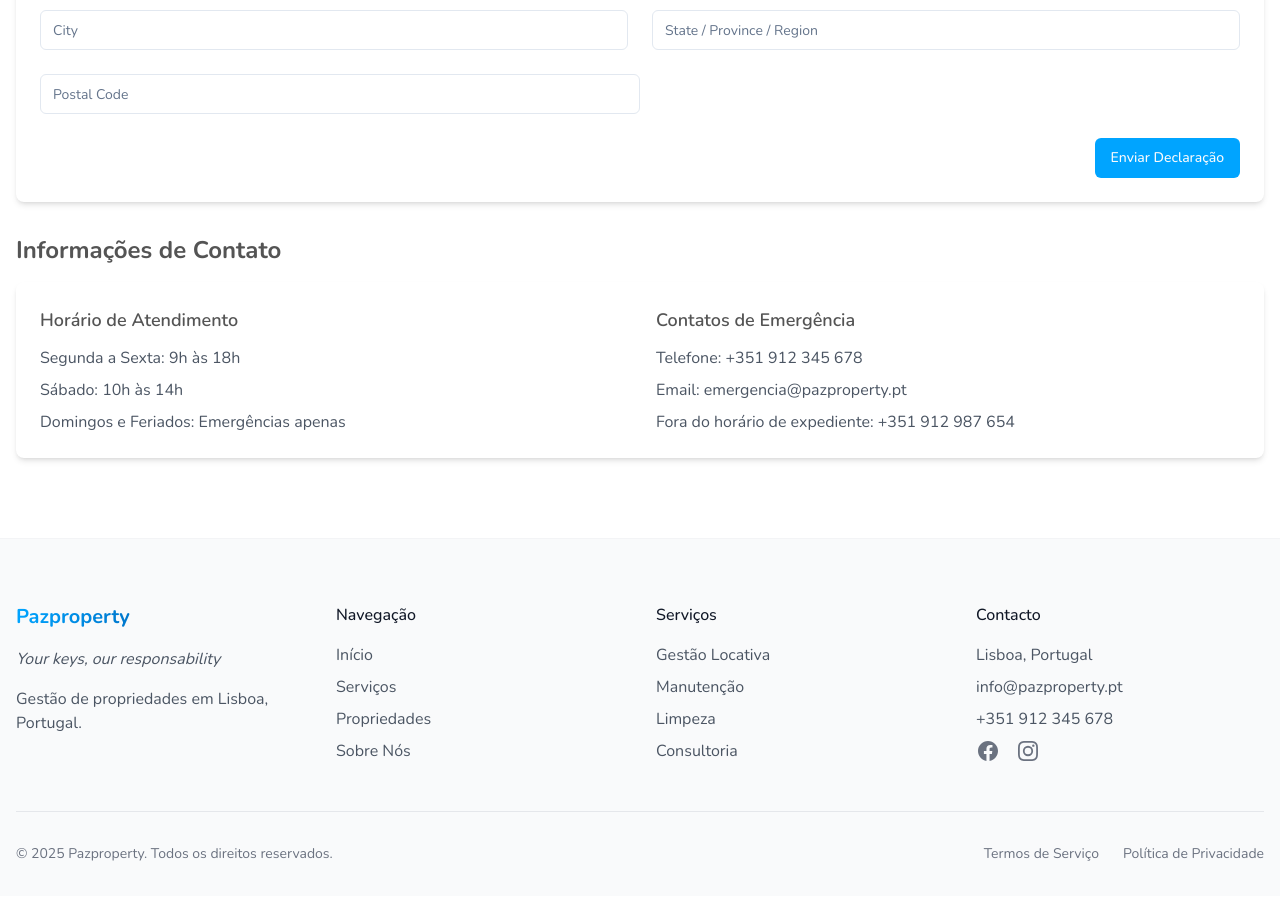
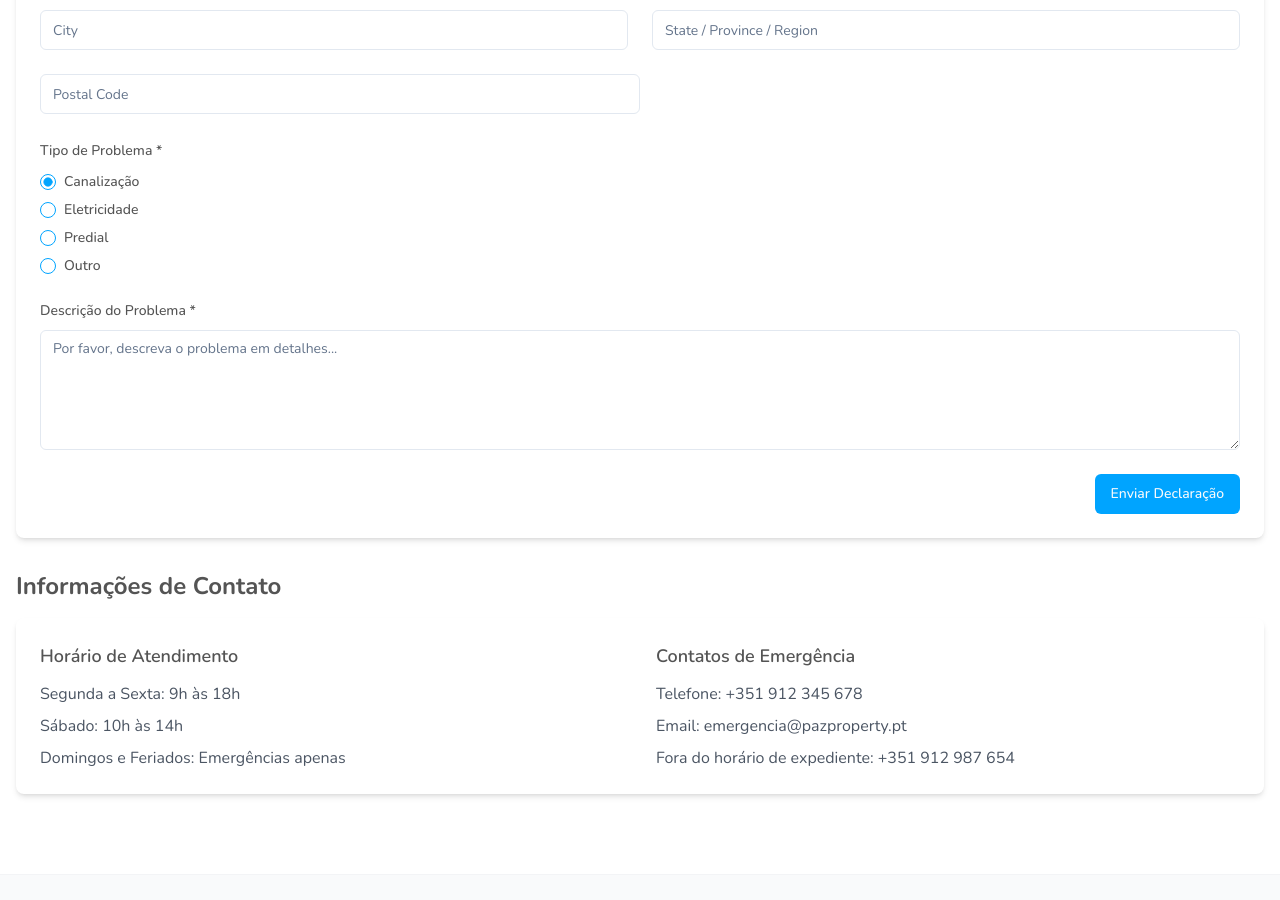
Before and after one commit to YoannPazproperty/pazproperty-magic-keys, a React (Vite) app: page /area-cliente in a window 1280 px wide. Shown: the part 940-1840 px from the top of the page. Built offline with nearby package versions, Linux system fonts and the light colour scheme; no server answers; the database is empty.

Commit message:
Fix: Add missing form fields
Add the missing form fields to the declaration form.

```diff
--- a/src/components/client-area/DeclarationForm.tsx
+++ b/src/components/client-area/DeclarationForm.tsx
@@ -13,6 +13,7 @@ import MediaUploadField from "./form-sections/MediaUploadField";
 import { formSchema, FormValues } from "./schema";
 import { useDeclarationForm } from "./hooks/useDeclarationForm";
 import { Alert, AlertTitle, AlertDescription } from "@/components/ui/alert";
+import { Loader2 } from "lucide-react";
 
 interface DeclarationFormProps {
   onSuccess: () => void;
@@ -67,10 +68,13 @@ const DeclarationForm: React.FC<DeclarationFormProps> = ({ onSuccess }) => {
             <MediaUploadField onChange={handleFileChange} />
 
             {isSubmitting && (
-              <Alert variant="default" className="bg-blue-50 border-blue-200">
-                <AlertTitle className="text-blue-700">Enviando sua declaração...</AlertTitle>
+              <Alert variant="default" className="bg-blue-50 border-blue-200 animate-pulse">
+                <AlertTitle className="text-blue-700 flex items-center gap-2">
+                  <Loader2 className="h-4 w-4 animate-spin" />
+                  Enviando sua declaração...
+                </AlertTitle>
                 <AlertDescription className="text-blue-600">
-                  Por favor, aguarde enquanto processamos sua declaração.
+                  Por favor, aguarde enquanto processamos sua declaração. Este processo pode levar alguns segundos.
                 </AlertDescription>
               </Alert>
             )}
@@ -81,7 +85,14 @@ const DeclarationForm: React.FC<DeclarationFormProps> = ({ onSuccess }) => {
                 className="bg-brand-blue hover:bg-primary/90"
                 disabled={isSubmitting}
               >
-                {isSubmitting ? "Enviando..." : "Enviar Declaração"}
+                {isSubmitting ? (
+                  <span className="flex items-center gap-2">
+                    <Loader2 className="h-4 w-4 animate-spin" />
+                    Enviando...
+                  </span>
+                ) : (
+                  "Enviar Declaração"
+                )}
               </Button>
             </div>
           </form>
--- a/src/components/client-area/form-sections/DescriptionField.tsx
+++ b/src/components/client-area/form-sections/DescriptionField.tsx
@@ -12,8 +12,27 @@ import { Textarea } from "@/components/ui/textarea";
 import { FormValues } from "../schema";
 
 const DescriptionField = () => {
-  // On retourne null pour cacher ce composant
-  return null;
+  const { control } = useFormContext<FormValues>();
+
+  return (
+    <FormField
+      control={control}
+      name="description"
+      render={({ field }) => (
+        <FormItem>
+          <FormLabel>Descrição do Problema *</FormLabel>
+          <FormControl>
+            <Textarea
+              placeholder="Por favor, descreva o problema em detalhes..."
+              className="min-h-[120px] resize-y"
+              {...field}
+            />
+          </FormControl>
+          <FormMessage />
+        </FormItem>
+      )}
+    />
+  );
 };
 
 export default DescriptionField;
--- a/src/components/client-area/form-sections/ProblemTypeField.tsx
+++ b/src/components/client-area/form-sections/ProblemTypeField.tsx
@@ -15,8 +15,54 @@ import {
 import { FormValues } from "../schema";
 
 const ProblemTypeField = () => {
-  // Nous retournons null pour cacher ce composant également
-  return null;
+  const { control } = useFormContext<FormValues>();
+
+  return (
+    <div className="space-y-4">
+      <FormField
+        control={control}
+        name="problemType"
+        render={({ field }) => (
+          <FormItem className="space-y-3">
+            <FormLabel>Tipo de Problema *</FormLabel>
+            <FormControl>
+              <RadioGroup
+                onValueChange={field.onChange}
+                defaultValue={field.value}
+                className="flex flex-col space-y-1"
+              >
+                <div className="flex items-center space-x-2">
+                  <RadioGroupItem value="canalização" id="canalização" />
+                  <label htmlFor="canalização" className="text-sm font-medium leading-none peer-disabled:cursor-not-allowed peer-disabled:opacity-70">
+                    Canalização
+                  </label>
+                </div>
+                <div className="flex items-center space-x-2">
+                  <RadioGroupItem value="eletricidade" id="eletricidade" />
+                  <label htmlFor="eletricidade" className="text-sm font-medium leading-none peer-disabled:cursor-not-allowed peer-disabled:opacity-70">
+                    Eletricidade
+                  </label>
+                </div>
+                <div className="flex items-center space-x-2">
+                  <RadioGroupItem value="predial" id="predial" />
+                  <label htmlFor="predial" className="text-sm font-medium leading-none peer-disabled:cursor-not-allowed peer-disabled:opacity-70">
+                    Predial
+                  </label>
+                </div>
+                <div className="flex items-center space-x-2">
+                  <RadioGroupItem value="outro" id="outro" />
+                  <label htmlFor="outro" className="text-sm font-medium leading-none peer-disabled:cursor-not-allowed peer-disabled:opacity-70">
+                    Outro
+                  </label>
+                </div>
+              </RadioGroup>
+            </FormControl>
+            <FormMessage />
+          </FormItem>
+        )}
+      />
+    </div>
+  );
 };
 
 export default ProblemTypeField;
--- a/src/components/client-area/hooks/useDeclarationForm.ts
+++ b/src/components/client-area/hooks/useDeclarationForm.ts
@@ -87,7 +87,7 @@ export const useDeclarationForm = ({ form, onSuccess }: UseDeclarationFormProps)
       setTimeout(() => {
         onSuccess();
         console.log("Callback onSuccess exécuté");
-      }, 100);
+      }, 500); // Augmenter le délai à 500ms pour s'assurer que tout est bien traité
 
     } catch (error) {
       console.error("Error submitting form:", error);
```
